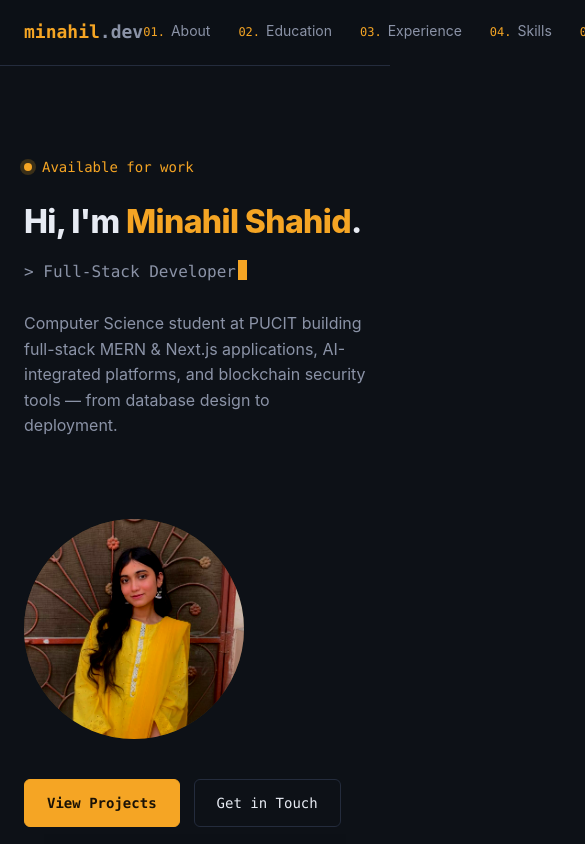
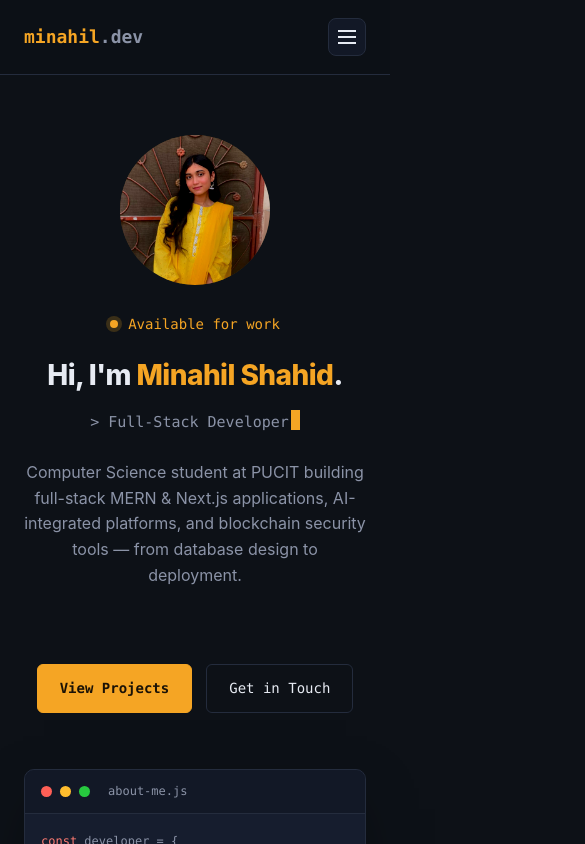
Before and after one commit to Minahil-Shahid23/My-portfolio, a plain HTML site: page index.html in a window 390 px wide. Shown: the top 844 px of the page, 585 px wide, since content can reach past the window. Drawn offline with Linux system fonts and the light colour scheme.

Commit message:
Update index.html

```diff
--- a/index.html
+++ b/index.html
@@ -24,6 +24,7 @@
     color:var(--text);
     font-family:var(--sans);
     line-height:1.6;
+    overflow-x:hidden;
   }
   @media (prefers-reduced-motion: reduce){
     *{animation-duration:0.001ms !important;animation-iteration-count:1 !important;transition-duration:0.001ms !important;}
@@ -62,7 +63,7 @@
     backdrop-filter:blur(10px);
     border-bottom:1px solid var(--line);
   }
-  nav{display:flex;align-items:center;justify-content:space-between;padding:18px 0;}
+  nav{display:flex;align-items:center;justify-content:space-between;padding:18px 0;position:relative;}
   .logo{font-family:var(--mono);font-weight:700;font-size:18px;color:var(--accent);transition:letter-spacing .3s ease;}
   .logo:hover{letter-spacing:0.5px;}
   .logo span{color:var(--text-dim);}
@@ -76,8 +77,41 @@
   .nav-links a:hover{color:var(--accent);}
   .nav-links .num{color:var(--accent);font-family:var(--mono);font-size:12px;margin-right:6px;}
 
+  /* Mobile nav toggle */
+  .nav-toggle{
+    display:none;
+    width:38px;height:38px;border-radius:8px;border:1px solid var(--line);
+    background:var(--bg-soft);align-items:center;justify-content:center;
+    cursor:pointer;flex-shrink:0;
+  }
+  .nav-toggle span, .nav-toggle span::before, .nav-toggle span::after{
+    content:'';display:block;width:18px;height:2px;background:var(--text);
+    position:relative;transition:transform .25s ease,opacity .25s ease,top .25s ease;
+  }
+  .nav-toggle span::before{position:absolute;top:-6px;}
+  .nav-toggle span::after{position:absolute;top:6px;}
+  .nav-toggle.open span{background:transparent;}
+  .nav-toggle.open span::before{top:0;transform:rotate(45deg);}
+  .nav-toggle.open span::after{top:0;transform:rotate(-45deg);}
+
+  @media(max-width:760px){
+    .nav-toggle{display:flex;}
+    .nav-links{
+      position:absolute;top:100%;left:0;right:0;
+      flex-direction:column;gap:0;
+      background:var(--bg-soft);border-bottom:1px solid var(--line);
+      max-height:0;overflow:hidden;
+      transition:max-height .3s ease;
+    }
+    .nav-links.open{max-height:400px;}
+    .nav-links a{
+      padding:16px 24px;border-top:1px solid var(--line);width:100%;
+    }
+    .nav-links a::after{display:none;}
+  }
+
   /* HERO - code editor window */
-  .hero{padding:90px 0 70px;}
+  .hero{padding:60px 0 50px;}
   .hero-top{display:flex;gap:44px;align-items:flex-start;margin-bottom:40px;}
  .hero-photo{
   flex-shrink:0;width:320px;height:320px;border-radius:50%;overflow:hidden;
@@ -92,17 +126,26 @@
   filter:contrast(1.12) saturate(1.1) brightness(1.03);
   image-rendering:-webkit-optimize-contrast;
   transform:scale(1.001); /* forces GPU rendering, reduces blur on some browsers */
-} @media(max-width:640px){.hero-top{flex-direction:column;align-items:flex-start;}
-  .hero-photo{width:220px;height:220px;}}
+}
+  @media(max-width:760px){
+    .hero-top{flex-direction:column-reverse;align-items:center;text-align:center;gap:28px;}
+    .hero-photo{width:180px;height:180px;}
+    .lede{margin-left:auto;margin-right:auto;}
+    .cta-row{justify-content:center;}
+    .eyebrow{justify-content:center;}
+  }
+  @media(max-width:400px){
+    .hero-photo{width:150px;height:150px;}
+  }
   .eyebrow{
     font-family:var(--mono);color:var(--accent);font-size:14px;
     display:flex;align-items:center;gap:10px;margin-bottom:18px;
   }
   .eyebrow::before{content:'';width:8px;height:8px;border-radius:50%;background:var(--accent);
     box-shadow:0 0 0 4px var(--accent-soft);}
-  h1{font-size:clamp(32px,5vw,52px);font-weight:800;letter-spacing:-0.02em;margin-bottom:12px;}
+  h1{font-size:clamp(28px,5vw,52px);font-weight:800;letter-spacing:-0.02em;margin-bottom:12px;}
   h1 .accent{color:var(--accent);}
-  .role{font-family:var(--mono);font-size:clamp(16px,2.2vw,20px);color:var(--text-dim);margin-bottom:26px;}
+  .role{font-family:var(--mono);font-size:clamp(15px,2.2vw,20px);color:var(--text-dim);margin-bottom:26px;}
   .role .cursor{display:inline-block;width:9px;height:20px;background:var(--accent);margin-left:2px;
     animation:blink 1s steps(1) infinite;vertical-align:-3px;}
   @keyframes blink{50%{opacity:0;}}
@@ -128,12 +171,18 @@
   .dot{width:11px;height:11px;border-radius:50%;}
   .dot.r{background:#ff5f56;} .dot.y{background:#ffbd2e;} .dot.g{background:#27c93f;}
   .editor-title{margin-left:10px;font-family:var(--mono);font-size:12px;color:var(--text-dim);}
-  .editor-body{padding:22px 24px;font-family:var(--mono);font-size:13.5px;color:var(--text-dim);}
+  .editor-body{padding:22px 24px;font-family:var(--mono);font-size:13.5px;color:var(--text-dim);overflow-x:auto;}
   .editor-body .k{color:#ff7b72;} .editor-body .s{color:#a5d6ff;} .editor-body .f{color:#d2a8ff;}
   .editor-body .c{color:#8b949e;}
-  .editor-body div{margin-bottom:4px;}
+  .editor-body div{margin-bottom:4px;white-space:pre;}
+  @media(max-width:480px){
+    .editor-body{font-size:12px;padding:18px 16px;}
+  }
 
   section{padding:70px 0;border-top:1px solid var(--line);}
+  @media(max-width:640px){
+    section{padding:50px 0;}
+  }
   .section-head{display:flex;align-items:baseline;gap:14px;margin-bottom:36px;}
   .section-num{font-family:var(--mono);color:var(--accent);font-size:14px;}
   h2{font-size:26px;font-weight:700;}
@@ -146,6 +195,9 @@
   .stack-list{list-style:none;display:grid;grid-template-columns:1fr 1fr;gap:10px;}
   .stack-list li{font-family:var(--mono);font-size:13.5px;color:var(--text-dim);display:flex;gap:10px;align-items:center;}
   .stack-list li::before{content:'▸';color:var(--accent);}
+  @media(max-width:400px){
+    .stack-list{grid-template-columns:1fr;}
+  }
 
   /* SKILLS */
   .skills-grid{display:grid;grid-template-columns:repeat(auto-fit,minmax(220px,1fr));gap:16px;}
@@ -178,8 +230,14 @@
     background:var(--panel);border:1px solid var(--line);border-radius:14px;
     padding:36px;margin-bottom:24px;transition:transform .3s cubic-bezier(.2,.8,.2,1),border-color .3s ease,box-shadow .3s ease;
   }
+  @media(max-width:640px){
+    .project{padding:24px 20px;}
+  }
   .project:hover{border-color:var(--accent);transform:translateY(-4px);box-shadow:0 14px 30px -14px rgba(0,0,0,.5);}
   .project h3{font-size:26px;font-weight:800;margin-bottom:10px;color:var(--accent);letter-spacing:-0.01em;}
+  @media(max-width:480px){
+    .project h3{font-size:21px;}
+  }
   .project > p.project-desc{color:var(--text-dim);font-size:15px;margin-bottom:20px;max-width:640px;line-height:1.6;}
   .project .tags{display:flex;flex-wrap:wrap;gap:10px;margin-bottom:28px;}
   .project .tags span{font-family:var(--mono);font-size:12px;color:var(--text);background:var(--bg-soft);border:1px solid var(--line);
@@ -210,6 +268,7 @@
   /* CONTACT */
   /* CONTACT v2 */
 .contact-v2{padding:100px 0;}
+@media(max-width:640px){.contact-v2{padding:60px 0;}}
 .contact-v2-head{display:flex;align-items:center;gap:12px;margin-bottom:14px;}
 .contact-v2-head .bar{width:28px;height:2px;background:var(--accent);}
 .contact-v2-head h2{font-size:26px;}
@@ -230,6 +289,9 @@
 
 .contact-form-card{
   background:var(--panel);border:1px solid var(--line);border-radius:14px;padding:32px;
+}
+@media(max-width:480px){
+  .contact-form-card{padding:22px 18px;}
 }
 .form-row{display:grid;grid-template-columns:1fr 1fr;gap:20px;margin-bottom:20px;}
 @media(max-width:600px){.form-row{grid-template-columns:1fr;}}
@@ -274,6 +336,7 @@ a.info-card{text-decoration:none;cursor:pointer;}
 .footer-links{
   display:flex;justify-content:center;gap:28px;margin-bottom:22px;
   font-family:var(--mono);font-size:13px;
+  flex-wrap:wrap;
 }
 .footer-links a{color:var(--text-dim);transition:color .2s ease;}
 .footer-links a:hover{color:var(--accent);}
@@ -286,7 +349,7 @@ a.info-card{text-decoration:none;cursor:pointer;}
   <div class="wrap">
     <nav>
       <div class="logo">minahil<span>.dev</span></div>
-      <div class="nav-links">
+      <div class="nav-links" id="navLinks">
         <a href="#about"><span class="num">01.</span>About</a>
         <a href="#education"><span class="num">02.</span>Education</a>
         <a href="#experience"><span class="num">03.</span>Experience</a>
@@ -294,6 +357,7 @@ a.info-card{text-decoration:none;cursor:pointer;}
         <a href="#projects"><span class="num">05.</span>Projects</a>
         <a href="#contact"><span class="num">06.</span>Contact</a>
       </div>
+      <button class="nav-toggle" id="navToggle" aria-label="Toggle menu" aria-expanded="false"><span></span></button>
     </nav>
   </div>
 </header>
@@ -484,7 +548,6 @@ a.info-card{text-decoration:none;cursor:pointer;}
 
       <div class="project-links">
         <a href="https://github.com/Minahil-Shahid23/AI-FitStyler-MultiAgent"><svg viewBox="0 0 24 24" fill="currentColor"><path d="M12 2C6.48 2 2 6.58 2 12.25c0 4.53 2.87 8.37 6.84 9.73.5.1.68-.22.68-.49 0-.24-.01-1.04-.01-1.89-2.78.62-3.37-1.22-3.37-1.22-.45-1.18-1.11-1.49-1.11-1.49-.9-.63.07-.62.07-.62 1 .07 1.53 1.05 1.53 1.05.89 1.56 2.34 1.11 2.91.85.09-.66.35-1.11.63-1.37-2.22-.26-4.56-1.14-4.56-5.07 0-1.12.39-2.03 1.03-2.75-.1-.26-.45-1.31.1-2.73 0 0 .84-.27 2.75 1.05a9.3 9.3 0 0 1 2.5-.34c.85 0 1.7.11 2.5.34 1.91-1.32 2.75-1.05 2.75-1.05.55 1.42.2 2.47.1 2.73.64.72 1.03 1.63 1.03 2.75 0 3.94-2.34 4.8-4.57 5.06.36.32.68.94.68 1.9 0 1.37-.01 2.47-.01 2.81 0 .27.18.6.69.49A10.26 10.26 0 0 0 22 12.25C22 6.58 17.52 2 12 2z"/></svg>View Source</a>
-        <!-- <a href="#"><svg viewBox="0 0 24 24" fill="none" stroke="currentColor" stroke-width="2" stroke-linecap="round" stroke-linejoin="round"><path d="M18 13v6a2 2 0 0 1-2 2H5a2 2 0 0 1-2-2V8a2 2 0 0 1 2-2h6"/><path d="M15 3h6v6"/><path d="M10 14L21 3"/></svg>Live Demo</a> -->
       </div>
     </div>
 
@@ -549,7 +612,6 @@ a.info-card{text-decoration:none;cursor:pointer;}
 
       <div class="project-links">
         <a href="https://github.com/Minahil-Shahid23/enchanted-trinkets-ecommerce"><svg viewBox="0 0 24 24" fill="currentColor"><path d="M12 2C6.48 2 2 6.58 2 12.25c0 4.53 2.87 8.37 6.84 9.73.5.1.68-.22.68-.49 0-.24-.01-1.04-.01-1.89-2.78.62-3.37-1.22-3.37-1.22-.45-1.18-1.11-1.49-1.11-1.49-.9-.63.07-.62.07-.62 1 .07 1.53 1.05 1.53 1.05.89 1.56 2.34 1.11 2.91.85.09-.66.35-1.11.63-1.37-2.22-.26-4.56-1.14-4.56-5.07 0-1.12.39-2.03 1.03-2.75-.1-.26-.45-1.31.1-2.73 0 0 .84-.27 2.75 1.05a9.3 9.3 0 0 1 2.5-.34c.85 0 1.7.11 2.5.34 1.91-1.32 2.75-1.05 2.75-1.05.55 1.42.2 2.47.1 2.73.64.72 1.03 1.63 1.03 2.75 0 3.94-2.34 4.8-4.57 5.06.36.32.68.94.68 1.9 0 1.37-.01 2.47-.01 2.81 0 .27.18.6.69.49A10.26 10.26 0 0 0 22 12.25C22 6.58 17.52 2 12 2z"/></svg>View Source</a>
-        <!-- <a href="#"><svg viewBox="0 0 24 24" fill="none" stroke="currentColor" stroke-width="2" stroke-linecap="round" stroke-linejoin="round"><path d="M18 13v6a2 2 0 0 1-2 2H5a2 2 0 0 1-2-2V8a2 2 0 0 1 2-2h6"/><path d="M15 3h6v6"/><path d="M10 14L21 3"/></svg>Live Demo</a> -->
       </div>
     </div>
 <div class="project reveal">
@@ -621,16 +683,9 @@ a.info-card{text-decoration:none;cursor:pointer;}
   </div>
   <svg viewBox="0 0 24 24" fill="currentColor"><path d="M4.98 3.5C4.98 4.88 3.87 6 2.5 6S0 4.88 0 3.5 1.12 1 2.5 1s2.48 1.12 2.48 2.5zM.5 8.24h4V23h-4V8.24zM8.5 8.24h3.83v2.02h.05c.53-1 1.84-2.06 3.79-2.06 4.06 0 4.81 2.67 4.81 6.14V23h-4v-6.9c0-1.65-.03-3.77-2.3-3.77-2.3 0-2.66 1.8-2.66 3.65V23h-4V8.24z"/></svg>
 </a>
-      <!-- <div class="info-card">
-        <div>
-          <div class="label">Resume</div>
-          <div class="value">View Full Resume</div>
-        </div>
-        <svg viewBox="0 0 24 24" fill="none" stroke="currentColor" stroke-width="2" stroke-linecap="round" stroke-linejoin="round"><path d="M14 2H6a2 2 0 0 0-2 2v16a2 2 0 0 0 2 2h12a2 2 0 0 0 2-2V8z"/><path d="M14 2v6h6"/></svg>
-      </div> -->
     </div>
 
-    <!-- <div class="contact-form-card">
+    <div class="contact-form-card">
       <div class="form-row">
         <div class="form-group">
           <label>Your Name</label>
@@ -649,7 +704,7 @@ a.info-card{text-decoration:none;cursor:pointer;}
         <svg viewBox="0 0 24 24" fill="none" stroke="currentColor" stroke-width="2" stroke-linecap="round" stroke-linejoin="round"><path d="M22 2L11 13"/><path d="M22 2l-7 20-4-9-9-4z"/></svg>
         Send Message
       </button>
-    </div> -->
+    </div>
   </div>
 </section>
 
@@ -677,6 +732,22 @@ a.info-card{text-decoration:none;cursor:pointer;}
     });
   }, { threshold: 0.15, rootMargin: '0px 0px -40px 0px' });
   revealEls.forEach(el => io.observe(el));
+
+  // Mobile nav toggle
+  const navToggle = document.getElementById('navToggle');
+  const navLinks = document.getElementById('navLinks');
+  navToggle.addEventListener('click', () => {
+    const isOpen = navLinks.classList.toggle('open');
+    navToggle.classList.toggle('open', isOpen);
+    navToggle.setAttribute('aria-expanded', isOpen ? 'true' : 'false');
+  });
+  navLinks.querySelectorAll('a').forEach(link => {
+    link.addEventListener('click', () => {
+      navLinks.classList.remove('open');
+      navToggle.classList.remove('open');
+      navToggle.setAttribute('aria-expanded', 'false');
+    });
+  });
 </script>
 </body>
 </html>
```
